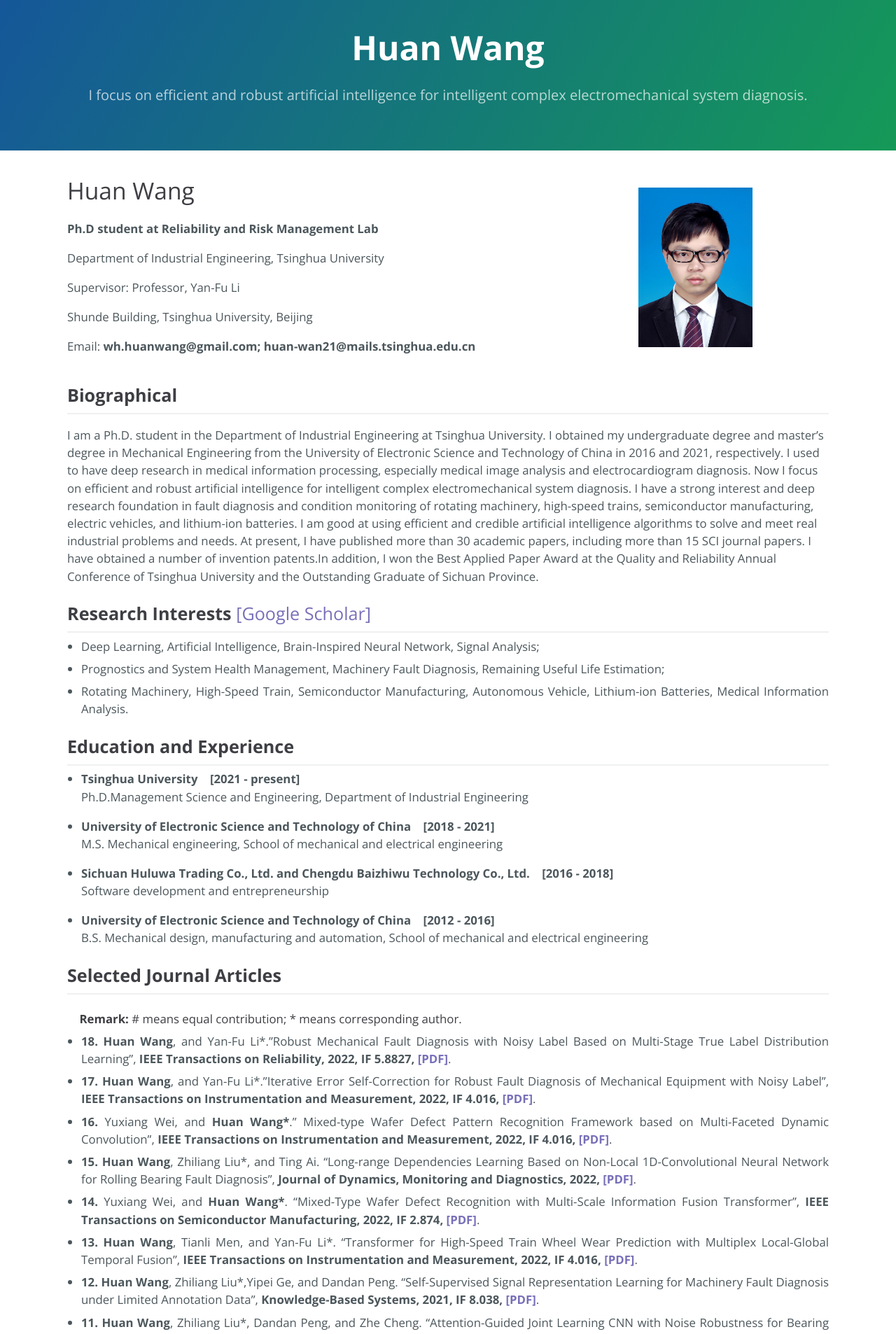
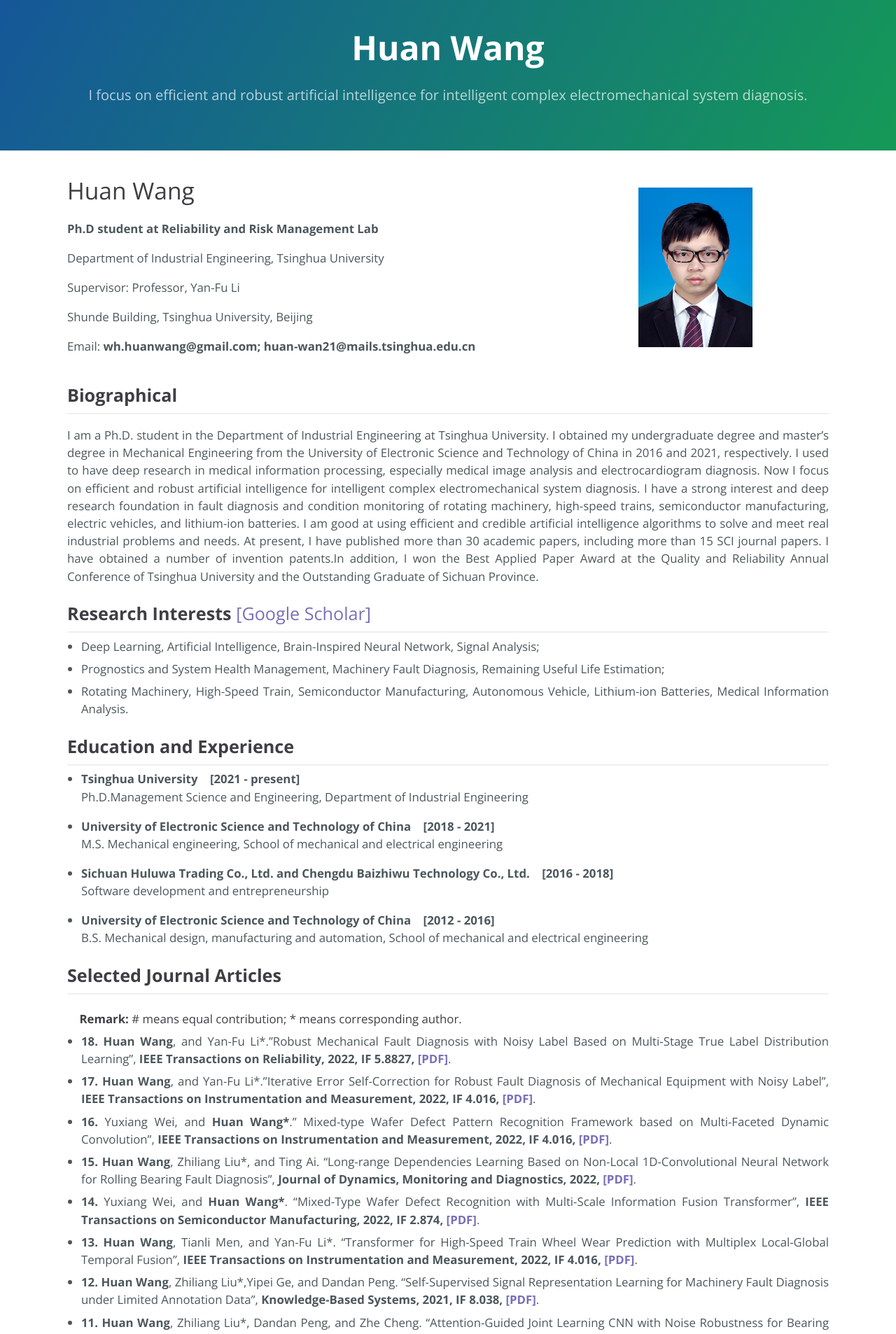
Before and after one commit to WH-HuanWang/WH-HuanWang.github.io, a Jekyll site: the page built from index.md, in a window 1280 px wide. Shown: the top 1906 px of the page at 70% size. Built offline with Jekyll 4.4.1, drawn with Linux system fonts in a browser that asks for light colours.

Commit message:
Update style.scss

```diff
--- a/assets/css/style.scss
+++ b/assets/css/style.scss
@@ -10,6 +10,11 @@
 
 .main-content hr {
   margin: 0.4rem 0;
+}
+
+.main-content p {
+ margin-bottom:1em;
+ text-align: justify;
 }
 
 .main-content li {
```
